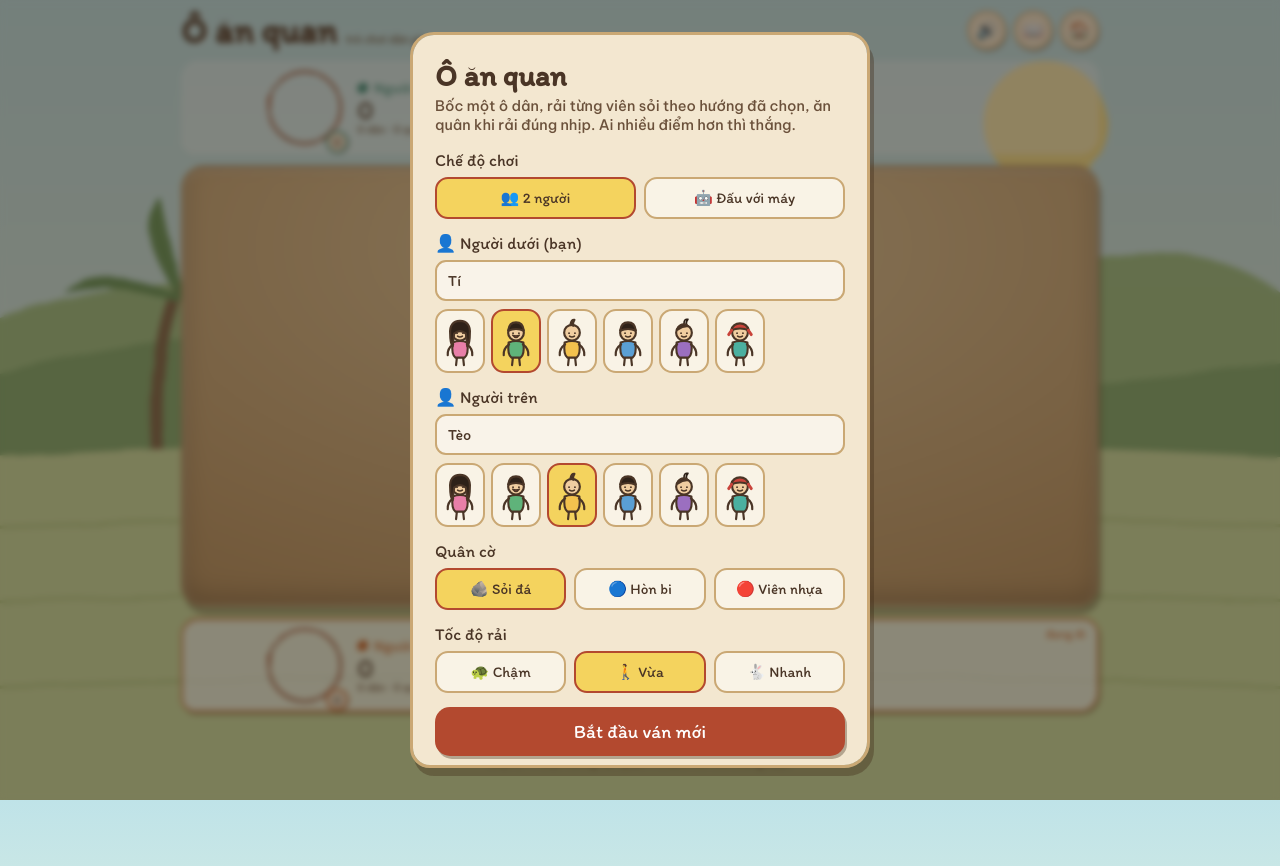
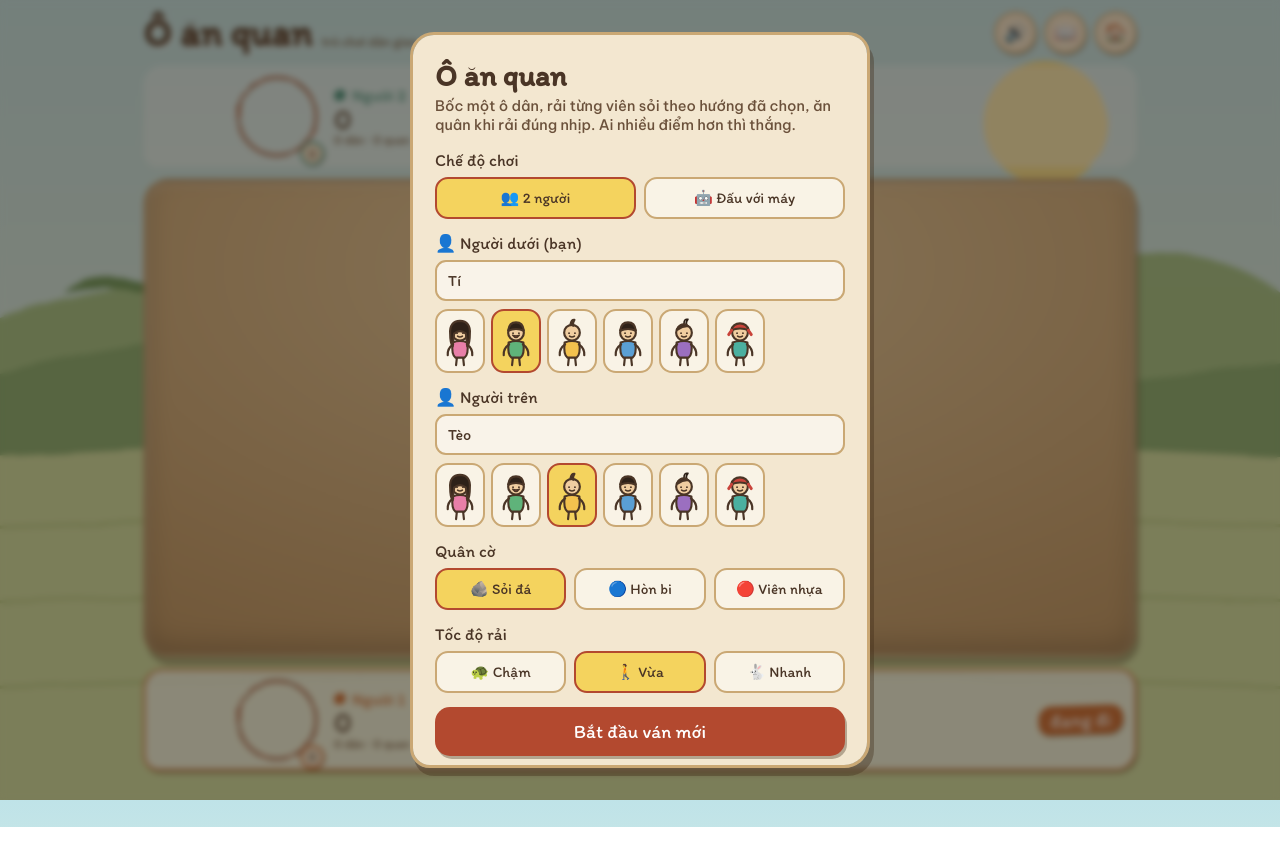
Before and after one commit to thuannv98/oanquan, a plain HTML site: page index.html in a window 1280 px wide. After the commit the page ends 827 px from the top, so only its background shows below. Drawn offline with Linux system fonts and the light colour scheme.

Commit message:
better UX for mobile

```diff
--- a/index.html
+++ b/index.html
@@ -70,13 +70,16 @@ button{font-family:inherit;cursor:pointer}
 .bowl .qtrophy.born,.bowl .piece.born{animation:plop .3s cubic-bezier(.3,1.5,.5,1)}
 .bowl-count{position:absolute;bottom:-6px;right:-4px;background:var(--card);border:2.5px solid var(--clr);
   border-radius:50%;min-width:25px;height:25px;display:grid;place-items:center;font-size:13px;color:var(--ink);padding:0 4px;box-shadow:1px 1px 0 var(--shadow)}
-.pinfo{flex:1;min-width:0}
+.pinfo{flex:1;min-width:0;padding-right:80px}
 .pname{display:flex;align-items:center;gap:7px;font-size:17px;color:var(--clr)}
 .pname .lbl{overflow:hidden;text-overflow:ellipsis;white-space:nowrap}
 .pname .dot{width:12px;height:12px;border-radius:60% 40% 55% 45%;background:var(--clr);flex:0 0 auto}
 .ppts{font-size:clamp(22px,5vw,30px);line-height:1.02;color:var(--ink)}
 .pbd{color:var(--ink-soft);font-size:13px;margin-top:-2px}
-.turn-tag{position:absolute;top:7px;right:13px;font-size:14px;color:var(--clr);opacity:0;transition:.2s}
+.turn-tag{position:absolute;top:50%;right:12px;transform:translateY(-50%) rotate(-2deg);
+  font-size:clamp(15px,3.8vw,20px);font-family:var(--font);color:#fff;background:var(--clr);
+  padding:3px 12px;border-radius:14px 12px 15px 11px;box-shadow:1px 2px 0 var(--shadow);
+  opacity:0;transition:.2s;white-space:nowrap}
 .pstrip.active .turn-tag{opacity:1}
 #strip-top{--clr:var(--p2)} #strip-bot{--clr:var(--p1)}
 
@@ -344,8 +347,7 @@ button{font-family:inherit;cursor:pointer}
     <div class="turn-tag">đang đi</div>
   </div>
 
-  <div class="status" id="status">Chạm vào ô có quân ở sân của bạn để đi.</div>
-  <div class="footer-note">Chọn ô → chọn hướng rải. Quan = 5 điểm khi tính chung cuộc.</div>
+  <div class="status" id="status" style="display:none"></div>
 </div>
 
 <!-- ===== MENU ===== -->
```
